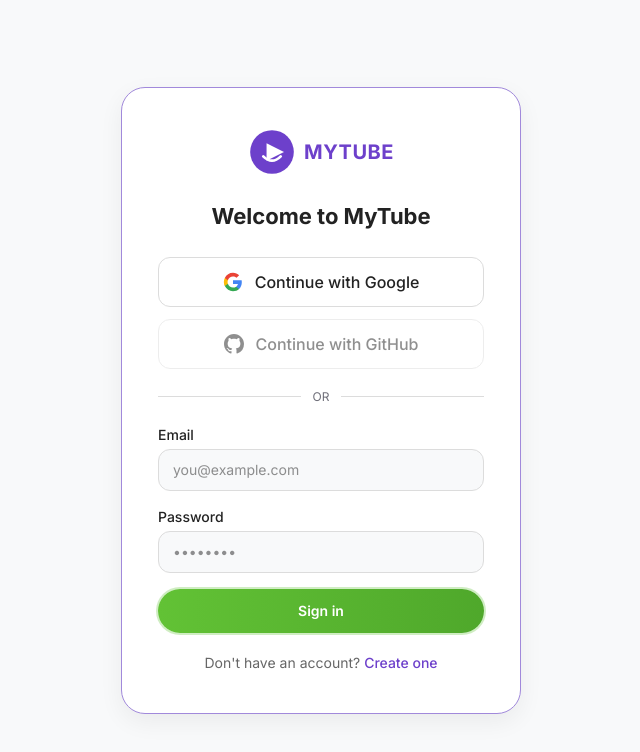
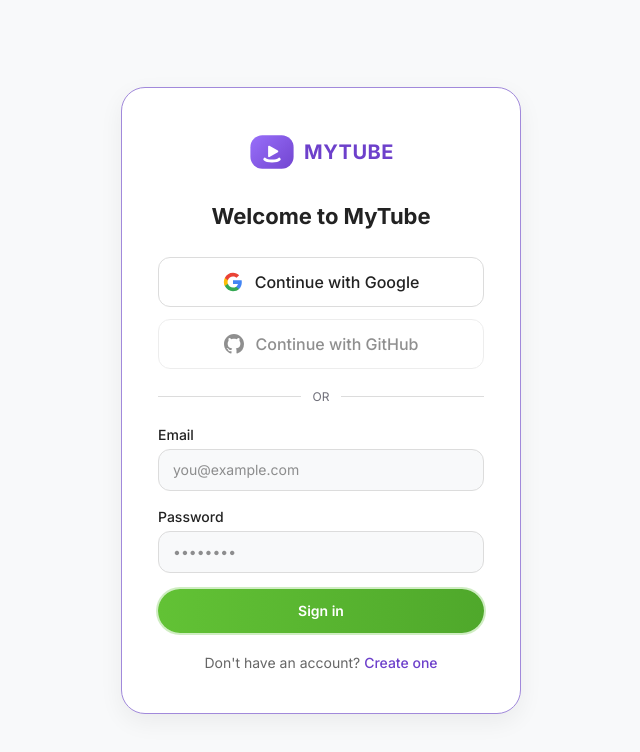
Before and after one commit to ai-teammate/mytube, a Next.js app in the folder web/: page /login in a window 1280 px wide. Shown: the top 752 px of the page, without its empty margins (319-959 px from the left). Built offline with nearby package versions, Linux system fonts and the light colour scheme; no server answers.

Commit message:
MYTUBE-538 Fix logo to exactly match provided SVG reference (#516)

```diff
--- a/web/src/app/globals.css
+++ b/web/src/app/globals.css
@@ -25,6 +25,10 @@
   --accent-pill-bg:     #e5daf6;
   --accent-login-border:#a189db;
   --accent-logo:        #6d40cb;
+
+  /* Logo gradient stops */
+  --logo-grad-start: #9d74ff;
+  --logo-grad-end:   #6d40cb;
 
   /* Borders & shadows */
   --border-light:  #dcdcdc;
@@ -65,6 +69,10 @@
   --accent-pill-bg:      #2d1f4e;
   --accent-login-border: #7b5fc0;
   --accent-logo:         #9370db;
+
+  /* Logo gradient stops (same reference gradient, unaffected by dark theme) */
+  --logo-grad-start: #9d74ff;
+  --logo-grad-end:   #6d40cb;
 
   --skeleton-base:      #2c2c31;
   --skeleton-highlight: #363639;
--- a/web/src/app/layout.tsx
+++ b/web/src/app/layout.tsx
@@ -15,6 +15,9 @@
 export const metadata: Metadata = {
   title: "mytube",
   description: "Personal video platform",
+  icons: {
+    icon: [{ url: "/favicon.svg", type: "image/svg+xml" }],
+  },
 };
 
 /** Root layout — wraps every page with providers, fonts, and theme initialisation. */
--- a/web/src/components/icons/LogoIcon.tsx
+++ b/web/src/components/icons/LogoIcon.tsx
@@ -1,10 +1,12 @@
-import React from "react";
+import React, { useId } from "react";
 import type { IconBaseProps } from "./types";
 
 /**
  * LogoIcon — the "smile-play" brand logo.
- * Uses fill="currentColor" so colour is controlled by the parent's CSS class.
- * Recommended: text-red-600 on white backgrounds.
+ * Uses a linear gradient driven by CSS custom properties (--logo-grad-start, --logo-grad-end)
+ * so the gradient colours respect the theming system defined in globals.css.
+ * Uses useId() to generate a unique gradient ID per instance, avoiding duplicate IDs
+ * when the logo renders in multiple places on the same page (header + auth cards).
  * Defaults to aria-hidden="true" (decorative); pass aria-label / role="img" to make it semantic.
  */
 export default function LogoIcon({
@@ -13,27 +15,40 @@
   "aria-hidden": ariaHidden = true,
   ...rest
 }: IconBaseProps) {
+  const uid = useId();
+  const gradId = `logo-grad-${uid}`;
+
   return (
     <svg
       xmlns="http://www.w3.org/2000/svg"
-      viewBox="0 0 44 44"
-      fill="currentColor"
+      viewBox="0 0 40 40"
+      fill="none"
       className={className}
       style={style}
       aria-hidden={ariaHidden}
       {...rest}
     >
-      {/* Outer circle */}
-      <circle cx="22" cy="22" r="20" />
-      {/* Play triangle (white cutout via fill) */}
-      <polygon points="17,14 17,30 33,22" fill="white" />
+      <defs>
+        <linearGradient id={gradId} x1="0" y1="0" x2="40" y2="40" gradientUnits="userSpaceOnUse">
+          <stop offset="0%" stopColor="var(--logo-grad-start)" />
+          <stop offset="100%" stopColor="var(--logo-grad-end)" />
+        </linearGradient>
+      </defs>
+      <rect x="2" y="6" width="36" height="28" rx="10" fill={`url(#${gradId})`} />
       {/* Smile arc */}
       <path
-        d="M14 26 Q22 34 30 26"
+        d="M14 26 C16 28 24 28 26 26"
         stroke="white"
         strokeWidth="2.5"
         strokeLinecap="round"
-        fill="none"
+      />
+      {/* Play triangle */}
+      <path
+        d="M17.5 15.5 L24.5 19.5 L17.5 23.5 V15.5 Z"
+        fill="white"
+        stroke="white"
+        strokeWidth="1.5"
+        strokeLinejoin="round"
       />
     </svg>
   );
```
Also changed, not shown: web/public/favicon.svg (added), 1 other file (tests, documents, lock files or other folders).
